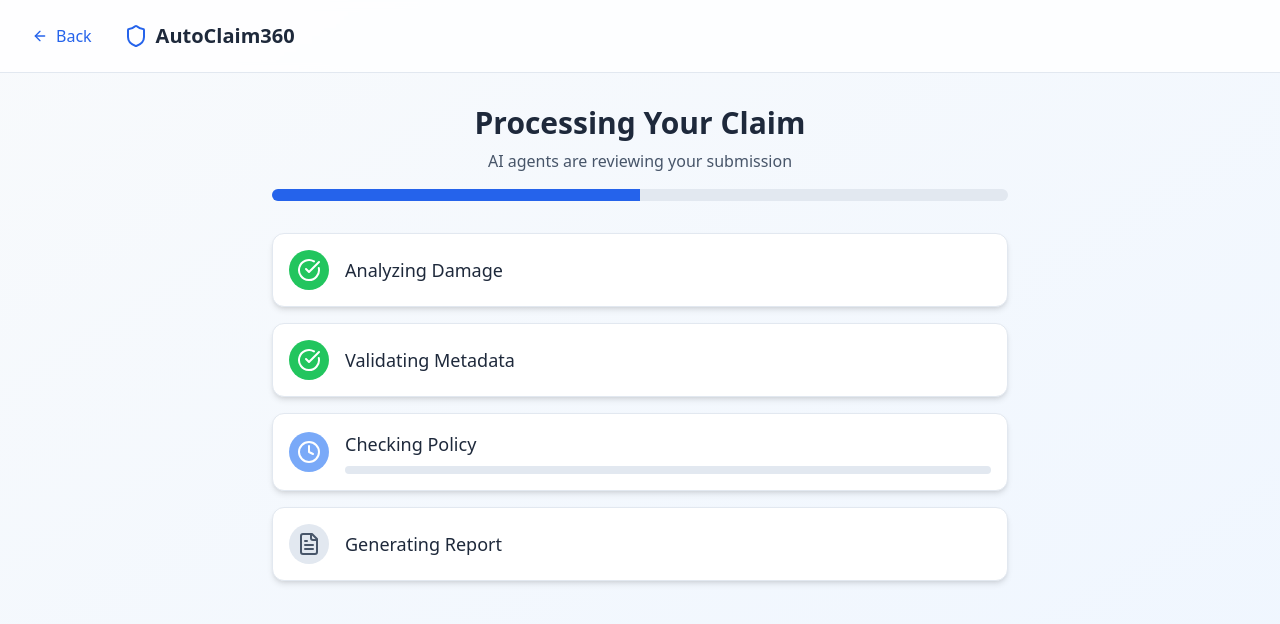
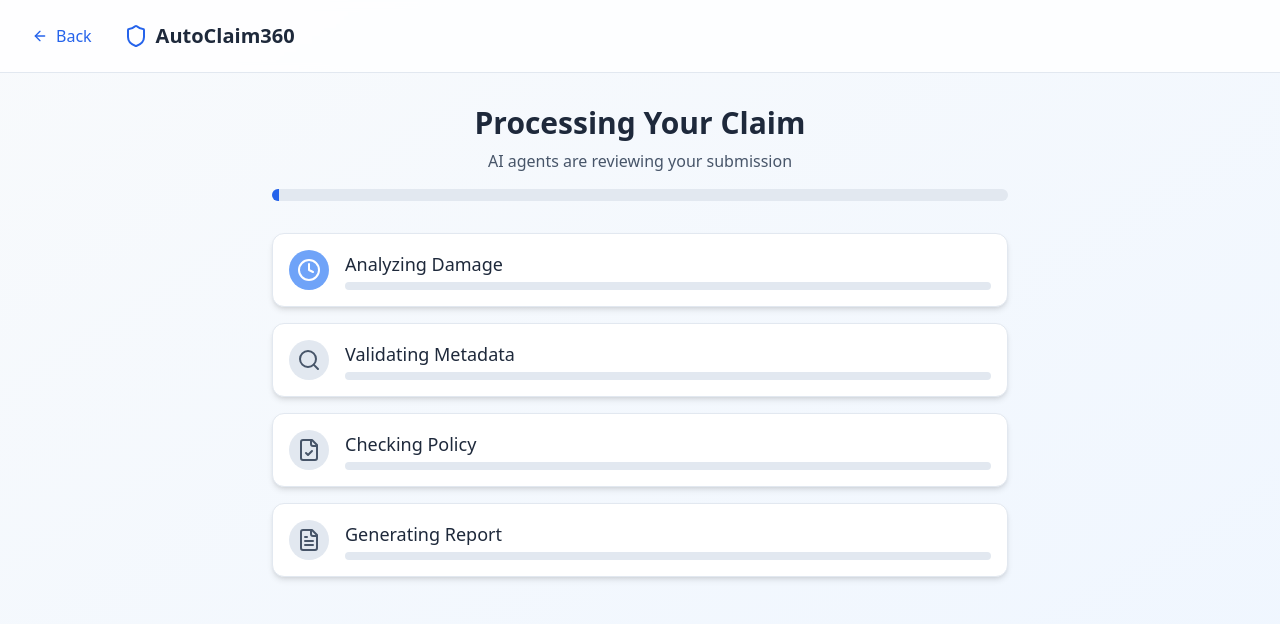
Before and after one commit to amritminocha10/adk-web-service, a React (Create React App) app: page /processing in a window 1280 px wide. Shown: the top 624 px of the page. Built offline with nearby package versions, Linux system fonts and the light colour scheme.

Commit message:
Done with API Integration

```diff
--- a/package.json
+++ b/package.json
@@ -3,14 +3,17 @@
   "version": "0.1.0",
   "private": true,
   "dependencies": {
+    "@tailwindcss/typography": "^0.5.16",
     "@testing-library/dom": "^10.4.0",
     "@testing-library/jest-dom": "^6.6.3",
     "@testing-library/react": "^16.3.0",
     "@testing-library/user-event": "^13.5.0",
+    "axios": "^1.10.0",
     "classnames": "^2.5.1",
     "lucide-react": "^0.517.0",
     "react": "^19.1.0",
     "react-dom": "^19.1.0",
+    "react-markdown": "^10.1.0",
     "react-router-dom": "^6.23.0",
     "react-scripts": "5.0.1",
     "web-vitals": "^2.1.4"
--- a/src/pages/index.js
+++ b/src/pages/index.js
@@ -79,7 +79,7 @@ export default function Home() {
             <Shield className="h-6 w-6" />
             <span className="text-xl font-bold">AutoClaim360</span>
           </div>
-          <div className="text-slate-400">© 2024 AutoClaim360. All rights reserved.</div>
+          <div className="text-slate-400">© 2025 AutoClaim360. All rights reserved.</div>
         </div>
       </footer>
     </div>
--- a/src/pages/processing.js
+++ b/src/pages/processing.js
@@ -1,50 +1,165 @@
-import React, { useState, useEffect } from "react"
-import { useNavigate } from "react-router-dom"
-import { Eye, Search, FileCheck, FileText, Clock, CheckCircle, Shield, ArrowLeft } from "lucide-react"
-import { Button } from "../components/ui/Button"
-import { Card, CardContent, CardHeader, CardTitle } from "../components/ui/Card"
-import { Progress } from "../components/ui/Progress"
+import { useEffect, useState, useRef } from "react";
+import { useNavigate, useLocation } from "react-router-dom";
+import {
+  Eye,
+  Search,
+  FileCheck,
+  FileText,
+  Clock,
+  CheckCircle,
+  Shield,
+  ArrowLeft,
+  ChevronDown,
+  ChevronUp,
+} from "lucide-react";
+import { Button } from "../components/ui/Button";
+import { Card, CardContent } from "../components/ui/Card";
+import { Progress } from "../components/ui/Progress";
+
+const stepIcons = {
+  vision: <Eye />,
+  metadata: <Search />,
+  policy: <FileCheck />,
+  report: <FileText />,
+};
+
+const stepTitles = {
+  vision: "Analyzing Damage",
+  metadata: "Validating Metadata",
+  policy: "Checking Policy",
+  report: "Generating Report",
+};
+
+const authorToStepId = {
+  InspectionAgent: "vision",
+  VisionAgent: "vision",
+  VinAgent: "metadata",
+  KBSearchAgent: "policy",
+  ReportAgent: "report",
+};
 
 export default function Processing() {
-  const navigate = useNavigate()
-  const [steps, setSteps] = useState([
-    { id: "vision", title: "Analyzing Damage", icon: <Eye />, status: "processing", progress: 0 },
-    { id: "metadata", title: "Validating Metadata", icon: <Search />, status: "pending", progress: 0 },
-    { id: "policy", title: "Checking Policy", icon: <FileCheck />, status: "pending", progress: 0 },
-    { id: "report", title: "Generating Report", icon: <FileText />, status: "pending", progress: 0 },
-  ])
-  const [overallProgress, setOverallProgress] = useState(0)
+  const navigate = useNavigate();
+  const location = useLocation();
+  const sessionId = location.state?.sessionId;
+
+  const initialSteps = ["vision", "metadata", "policy", "report"].map(
+    (id, index) => ({
+      id,
+      title: stepTitles[id],
+      status: index === 0 ? "processing" : "pending",
+      progress: 0,
+      message: "",
+    })
+  );
+
+  const [steps, setSteps] = useState(initialSteps);
+  const [overallProgress, setOverallProgress] = useState(1);
+  const [expandedStep, setExpandedStep] = useState(null);
+  const isFinished = useRef(false);
+  const repostedData = useRef(null);
 
   useEffect(() => {
-    const interval = setInterval(() => {
-      setSteps((prev) => {
-        const newSteps = [...prev]
-        const current = newSteps.find((s) => s.status === "processing")
-        if (current) {
-          current.progress += 10
-          if (current.progress >= 100) {
-            current.status = "completed"
-            const next = newSteps.find((s) => s.status === "pending")
-            if (next) next.status = "processing"
-            else {
-              clearInterval(interval)
-              setTimeout(() => navigate("/report"), 1000)
+    if (!sessionId) return;
+
+    const controller = new AbortController();
+
+    fetch(`http://127.0.0.1:8000/stream-claim/${sessionId}`, {
+      method: "GET",
+      signal: controller.signal,
+    })
+      .then((response) => {
+        const reader = response.body?.getReader();
+        const decoder = new TextDecoder("utf-8");
+        let buffer = "";
+
+        const handleStreamEvent = (event) => {
+          const { event: type, data } = event;
+          const { author, message, done } = data;
+
+          if (author === "ReportAgent" && type === "final") {
+            repostedData.current = data;
+          }
+
+          const stepId = authorToStepId[author];
+          if (!stepId) return;
+
+          setSteps((prevSteps) =>
+            prevSteps.map((step) => {
+              if (step.id === stepId) {
+                const newProgress = done
+                  ? 100
+                  : Math.min(step.progress + 25, 99);
+                return {
+                  ...step,
+                  status: done ? "completed" : "processing",
+                  progress: newProgress,
+                  message: done ? message : step.message,
+                };
+              } else if (step.status !== "completed") {
+                return { ...step, status: "pending", progress: 0 };
+              }
+              return step;
+            })
+          );
+        };
+
+        const processStream = async () => {
+          while (true) {
+            const { value, done } = await reader.read();
+            if (done) break;
+
+            buffer += decoder.decode(value, { stream: true });
+
+            const jsonMatches = buffer.matchAll(/(\{.*?\})(?=\{|\s*$)/gs);
+            for (const match of jsonMatches) {
+              try {
+                const json = JSON.parse(match[1]);
+                handleStreamEvent(json);
+              } catch (e) {
+                console.warn("JSON parse error in stream:", match[1]);
+              }
             }
+
+            buffer = "";
           }
+
+          isFinished.current = true;
+          setTimeout(() => {
+            navigate("/report", {
+              state: {
+                steps: steps.map(({ icon, ...rest }) => rest),
+                repostedData: repostedData.current,
+              },
+            });
+          }, 1000);
+        };
+
+        processStream().catch((err) => {
+          console.error("Stream processing failed:", err);
+        });
+      })
+      .catch((err) => {
+        if (err.name !== "AbortError") {
+          console.error("Streaming error:", err);
         }
-        return newSteps
-      })
+      });
 
-      setOverallProgress((prev) => {
-        const complete = steps.filter((s) => s.status === "completed").length
-        const processing = steps.find((s) => s.status === "processing")
-        const prog = processing ? processing.progress / 100 : 0
-        return ((complete + prog) / steps.length) * 100
-      })
-    }, 500)
+    return () => {
+      if (!isFinished.current) controller.abort();
+    };
+  }, [sessionId, navigate]);
 
-    return () => clearInterval(interval)
-  }, [steps, navigate])
+  useEffect(() => {
+    const totalSteps = steps.length;
+    const totalProgress = steps.reduce((sum, step) => sum + step.progress, 0);
+    const averageProgress = Math.max(1, totalProgress / totalSteps);
+    setOverallProgress(averageProgress);
+  }, [steps]);
+
+  const toggleAccordion = (stepId) => {
+    setExpandedStep((prev) => (prev === stepId ? null : stepId));
+  };
 
   return (
     <div className="min-h-screen bg-gradient-to-br from-slate-50 to-blue-50">
@@ -56,32 +171,72 @@ export default function Processing() {
           </Button>
           <div className="flex items-center space-x-2">
             <Shield className="h-6 w-6 text-blue-600" />
-            <span className="text-xl font-bold text-slate-800">AutoClaim360</span>
+            <span className="text-xl font-bold text-slate-800">
+              AutoClaim360
+            </span>
           </div>
         </div>
       </header>
 
       <div className="container mx-auto px-4 py-8 max-w-3xl text-center">
-        <h1 className="text-3xl font-bold text-slate-800 mb-2">Processing Your Claim</h1>
-        <p className="text-slate-600 mb-4">AI agents are reviewing your submission</p>
-        <Progress value={overallProgress} className="h-3 mb-8" />
+        <h1 className="text-3xl font-bold text-slate-800 mb-2">
+          Processing Your Claim
+        </h1>
+        <p className="text-slate-600 mb-4">
+          AI agents are reviewing your submission
+        </p>
+        <Progress value={overallProgress} className="h-3 mb-8 transition-all duration-500" />
 
         <div className="space-y-4">
           {steps.map((step) => (
             <Card key={step.id} className="bg-white shadow-md">
-              <CardContent className="flex items-center space-x-4 p-4">
-                <div className={`rounded-full p-2 ${step.status === "completed" ? "bg-green-500 text-white" : step.status === "processing" ? "bg-blue-500 text-white animate-pulse" : "bg-slate-200 text-slate-600"}`}>
-                  {step.status === "completed" ? <CheckCircle className="w-6 h-6" /> : step.status === "processing" ? <Clock className="w-6 h-6" /> : step.icon}
-                </div>
-                <div className="flex-1 text-left">
-                  <h3 className="text-lg font-medium text-slate-800">{step.title}</h3>
-                  {step.status === "processing" && <Progress value={step.progress} className="h-2 mt-2" />}
-                </div>
+              <CardContent className="p-4 text-left space-y-2">
+                <button
+                  onClick={() => toggleAccordion(step.id)}
+                  className="w-full flex items-center space-x-4 text-left focus:outline-none"
+                >
+                  <div
+                    className={`rounded-full p-2 ${
+                      step.status === "completed"
+                        ? "bg-green-500 text-white"
+                        : step.status === "processing"
+                        ? "bg-blue-500 text-white animate-pulse"
+                        : "bg-slate-200 text-slate-600"
+                    }`}
+                  >
+                    {step.status === "completed" ? (
+                      <CheckCircle className="w-6 h-6" />
+                    ) : step.status === "processing" ? (
+                      <Clock className="w-6 h-6" />
+                    ) : (
+                      stepIcons[step.id]
+                    )}
+                  </div>
+                  <div className="flex-1">
+                    <h3 className="text-lg font-medium text-slate-800">
+                      {step.title}
+                    </h3>
+                    <Progress value={step.progress} className="h-2 mt-1" />
+                  </div>
+                  {step.message && (
+                    expandedStep === step.id ? (
+                      <ChevronUp className="w-5 h-5 text-slate-500" />
+                    ) : (
+                      <ChevronDown className="w-5 h-5 text-slate-500" />
+                    )
+                  )}
+                </button>
+
+                {expandedStep === step.id && step.message && (
+                  <pre className="text-slate-700 text-sm whitespace-pre-wrap bg-slate-50 p-3 rounded border border-slate-200 mt-2">
+                    {step.message}
+                  </pre>
+                )}
               </CardContent>
             </Card>
           ))}
         </div>
       </div>
     </div>
-  )
+  );
 }
--- a/src/pages/report.js
+++ b/src/pages/report.js
@@ -1,14 +1,92 @@
+// import React from "react"
+// import { useLocation, useNavigate } from "react-router-dom"
+// import { Button } from "../components/ui/Button"
+// import { Card, CardHeader, CardContent, CardTitle } from "../components/ui/Card"
+// import { Badge } from "../components/ui/Badge"
+// import { ArrowLeft, Shield, Download } from "lucide-react"
+
+// export default function Report() {
+//   const navigate = useNavigate()
+//   const location = useLocation()
+//   console.log("Report location state:", location.state.steps, location.state.repostedData);
+
+//   const handleDownload = () => alert("Downloading PDF report...")
+
+//   return (
+//     <div className="min-h-screen bg-gradient-to-br from-slate-50 to-blue-50">
+//       <header className="border-b bg-white/80 backdrop-blur-sm">
+//         <div className="container mx-auto px-4 py-4 flex items-center justify-between">
+//           <div className="flex items-center space-x-4">
+//             <Button variant="ghost" onClick={() => navigate("/processing")}>
+//               <ArrowLeft className="h-4 w-4 mr-2" />
+//               Back
+//             </Button>
+//             <div className="flex items-center space-x-2">
+//               <Shield className="h-6 w-6 text-blue-600" />
+//               <span className="text-xl font-bold text-slate-800">AutoClaim360</span>
+//             </div>
+//           </div>
+//           <Button onClick={handleDownload} className="bg-blue-600 text-white">
+//             <Download className="h-4 w-4 mr-2" />
+//             Download PDF
+//           </Button>
+//         </div>
+//       </header>
+
+//       <div className="container mx-auto px-4 py-8 max-w-4xl">
+//         <h1 className="text-3xl font-bold text-slate-800 mb-4 text-center">Claim Analysis Report</h1>
+
+//         <Card className="mb-6 shadow-md">
+//           <CardHeader>
+//             <CardTitle>Claim Overview</CardTitle>
+//           </CardHeader>
+//           <CardContent className="space-y-2">
+//             <p>Claim ID: <strong>CLM-2024-001234</strong></p>
+//             <p>VIN: <strong>1HGBH41JXMN109186</strong></p>
+//             <p>Status: <Badge variant="secondary">Approved</Badge></p>
+//             <p>Estimated Cost: <strong>$2,450.00</strong></p>
+//             <p>Payout: <strong className="text-green-600">$1,950.00</strong></p>
+//             <p>Reason: <em>Damage covered under comprehensive coverage</em></p>
+//           </CardContent>
+//         </Card>
+
+//         <Button onClick={() => navigate("/")} variant="outline" className="w-full">
+//           Submit New Claim
+//         </Button>
+//       </div>
+//     </div>
+//   )
+// }
+
+
+
+
+
 import React from "react"
-import { useNavigate } from "react-router-dom"
+import { useLocation, useNavigate } from "react-router-dom"
 import { Button } from "../components/ui/Button"
 import { Card, CardHeader, CardContent, CardTitle } from "../components/ui/Card"
 import { Badge } from "../components/ui/Badge"
 import { ArrowLeft, Shield, Download } from "lucide-react"
+import ReactMarkdown from "react-markdown"
 
 export default function Report() {
   const navigate = useNavigate()
+  const location = useLocation()
+  const steps = location.state?.steps || []
+  const repostedData = location.state?.repostedData || {}
 
   const handleDownload = () => alert("Downloading PDF report...")
+
+  let finalReportMarkdown = ""
+  try {
+    const parsed = typeof repostedData.message === "string"
+      ? JSON.parse(repostedData.message)
+      : repostedData.message
+    finalReportMarkdown = parsed?.final_report || ""
+  } catch (err) {
+    finalReportMarkdown = "⚠️ Error parsing report data."
+  }
 
   return (
     <div className="min-h-screen bg-gradient-to-br from-slate-50 to-blue-50">
@@ -34,6 +112,7 @@ export default function Report() {
       <div className="container mx-auto px-4 py-8 max-w-4xl">
         <h1 className="text-3xl font-bold text-slate-800 mb-4 text-center">Claim Analysis Report</h1>
 
+        {/* Claim Overview Card */}
         <Card className="mb-6 shadow-md">
           <CardHeader>
             <CardTitle>Claim Overview</CardTitle>
@@ -48,6 +127,16 @@ export default function Report() {
           </CardContent>
         </Card>
 
+        {/* Agent Summary Card (Markdown) */}
+        <Card className="mb-6 shadow-md">
+          <CardHeader>
+            <CardTitle>Agent Summary</CardTitle>
+          </CardHeader>
+          <CardContent className="prose prose-slate max-w-none">
+            <ReactMarkdown>{finalReportMarkdown}</ReactMarkdown>
+          </CardContent>
+        </Card>
+
         <Button onClick={() => navigate("/")} variant="outline" className="w-full">
           Submit New Claim
         </Button>
--- a/src/pages/upload.js
+++ b/src/pages/upload.js
@@ -1,26 +1,59 @@
-import React, { useState } from "react"
-import { useNavigate } from "react-router-dom"
-import { Shield, Upload as UploadIcon, ArrowLeft, Camera } from "lucide-react"
-import { Button } from "../components/ui/Button"
-import { Card, CardContent, CardHeader, CardTitle } from "../components/ui/Card"
-import { Input } from "../components/ui/Input"
-import { Label } from "../components/ui/Label"
+import { useState } from "react";
+import { useNavigate } from "react-router-dom";
+import { Shield, Upload as UploadIcon, ArrowLeft, Camera } from "lucide-react";
+import { Button } from "../components/ui/Button";
+import {
+  Card,
+  CardContent,
+  CardHeader,
+  CardTitle,
+} from "../components/ui/Card";
+import { Input } from "../components/ui/Input";
+import { Label } from "../components/ui/Label";
+import API from "../server/API.js";
 
 export default function UploadPage() {
-  const navigate = useNavigate()
-  const [vin, setVin] = useState("")
-  const [userQuery, setUserQuery] = useState("")
-  const [files, setFiles] = useState([])
+  const navigate = useNavigate();
+  const [vin, setVin] = useState("12457885214796354");
+  const [userQuery, setUserQuery] = useState("Damage");
+  const [files, setFiles] = useState([]);
+  const [sessionId, setSessionId] = useState("");
 
   const handleFileChange = (e) => {
-    const newFiles = Array.from(e.target.files || [])
-    setFiles((prev) => [...prev, ...newFiles])
-  }
+    const newFiles = Array.from(e.target.files || []);
+    setFiles((prev) => [...prev, ...newFiles]);
+  };
 
-  const handleSubmit = (e) => {
-    e.preventDefault()
-    if (vin && files.length > 0) navigate("/processing")
-  }
+  const handleSubmit = async (e) => {
+    e.preventDefault();
+    const formData = new FormData();
+    formData.append("vin", vin);
+    formData.append("customer_prompt", userQuery);
+
+    files.forEach((file) => {
+      formData.append("vehicle_image", file);
+    });
+
+    try {
+      const response = await API.post.uploadClaimData(formData);
+      if (!response || !response.session_id) {
+        alert("Failed to upload claim data. Please try again.");
+        return;
+      }
+      setSessionId(response?.session_id);
+      // alert(
+      //   "Claim data uploaded successfully. You will be redirected to processing page."
+      // );
+      console.log("Claim data uploaded successfully:", response);
+
+      const sid = response?.session_id;
+      setSessionId(sid); // Optional, if you need to store it locally
+      navigate("/processing", { state: { sessionId: sid } });
+    } catch (error) {
+      console.error("Upload error:", error);
+      // alert("Something went wrong. Please try again.");
+    }
+  };
 
   return (
     <div className="min-h-screen bg-gradient-to-br from-slate-50 to-blue-50">
@@ -32,15 +65,21 @@ export default function UploadPage() {
           </Button>
           <div className="flex items-center space-x-2">
             <Shield className="h-6 w-6 text-blue-600" />
-            <span className="text-xl font-bold text-slate-800">AutoClaim360</span>
+            <span className="text-xl font-bold text-slate-800">
+              AutoClaim360
+            </span>
           </div>
         </div>
       </header>
 
       <div className="container mx-auto px-4 py-8 max-w-2xl">
         <div className="text-center mb-8">
-          <h1 className="text-3xl font-bold text-slate-800">Submit Your Claim</h1>
-          <p className="text-lg text-slate-600">Provide your VIN and upload vehicle damage photos</p>
+          <h1 className="text-3xl font-bold text-slate-800">
+            Submit Your Claim
+          </h1>
+          <p className="text-lg text-slate-600">
+            Provide your VIN and upload vehicle damage photos
+          </p>
         </div>
 
         <Card className="shadow-lg border-0">
@@ -95,7 +134,9 @@ export default function UploadPage() {
                     Select Photos
                   </Button>
                   {files.length > 0 && (
-                    <p className="mt-4 text-sm text-slate-500">{files.length} photo(s) selected</p>
+                    <p className="mt-4 text-sm text-slate-500">
+                      {files.length} photo(s) selected
+                    </p>
                   )}
                 </div>
               </div>
@@ -112,5 +153,5 @@ export default function UploadPage() {
         </Card>
       </div>
     </div>
-  )
+  );
 }
--- /dev/null
+++ b/src/server/API.js
@@ -0,0 +1,24 @@
+import axios from "axios";
+
+const SERVER_URL =  'http://127.0.0.1:8000';
+
+const api = axios.create({
+  baseURL: SERVER_URL,
+  headers: {
+    'Content-Type': 'multipart/form-data',
+  },
+});
+
+export default {
+  post: {
+    // Uploads the claim and returns the session ID
+    uploadClaimData: async (formData) => {
+      try {
+        const response = await api.post('/upload-claim', formData);
+        return response.data;
+      } catch (error) {
+        throw error;
+      }
+    },
+  },
+};
--- a/tailwind.config.js
+++ b/tailwind.config.js
@@ -68,5 +68,7 @@ module.exports = {
       },
     },
   },
-  plugins: [],
+   plugins: [
+    require('@tailwindcss/typography'),
+  ],
 };
```
Also changed, not shown: 1 other file (tests, documents, lock files or other folders).
